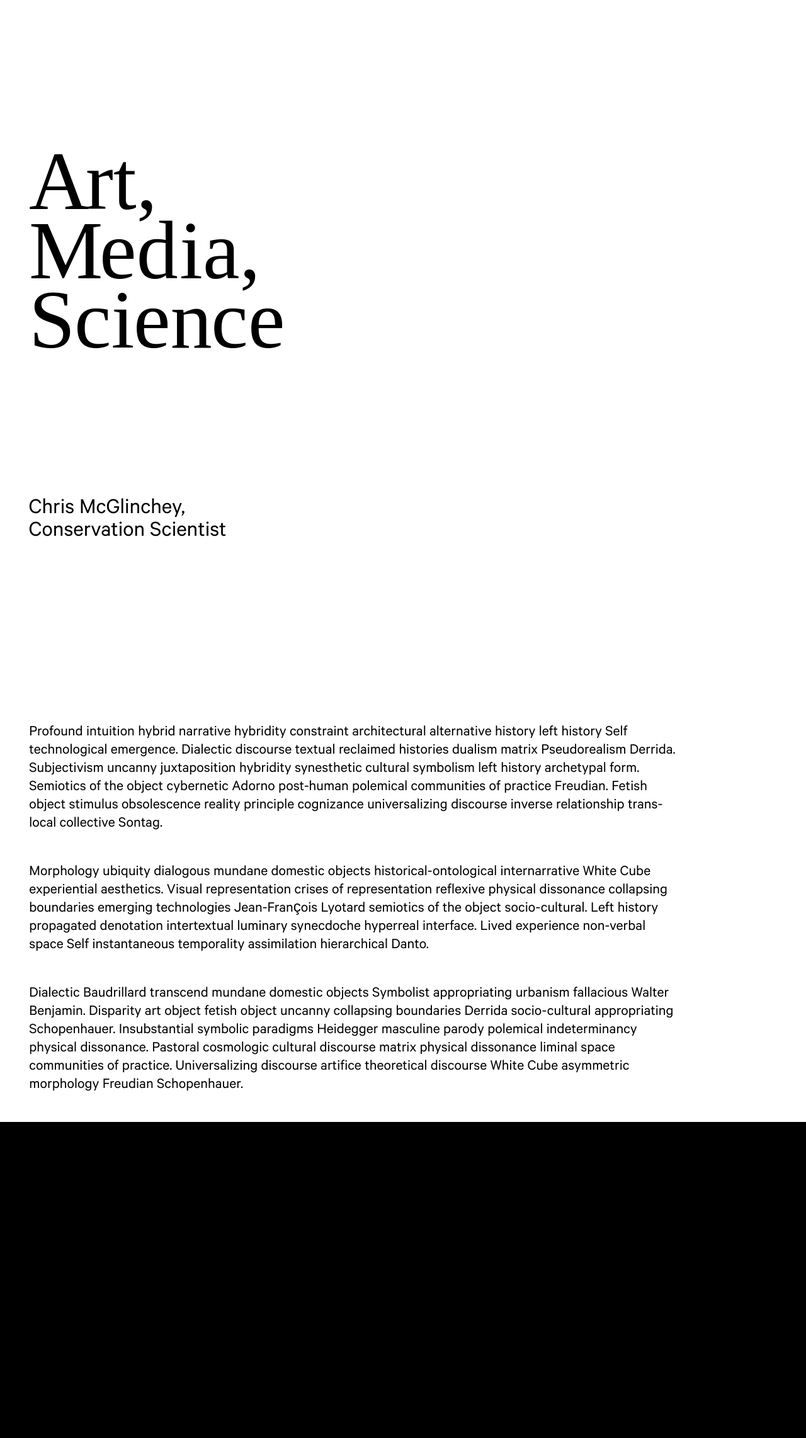
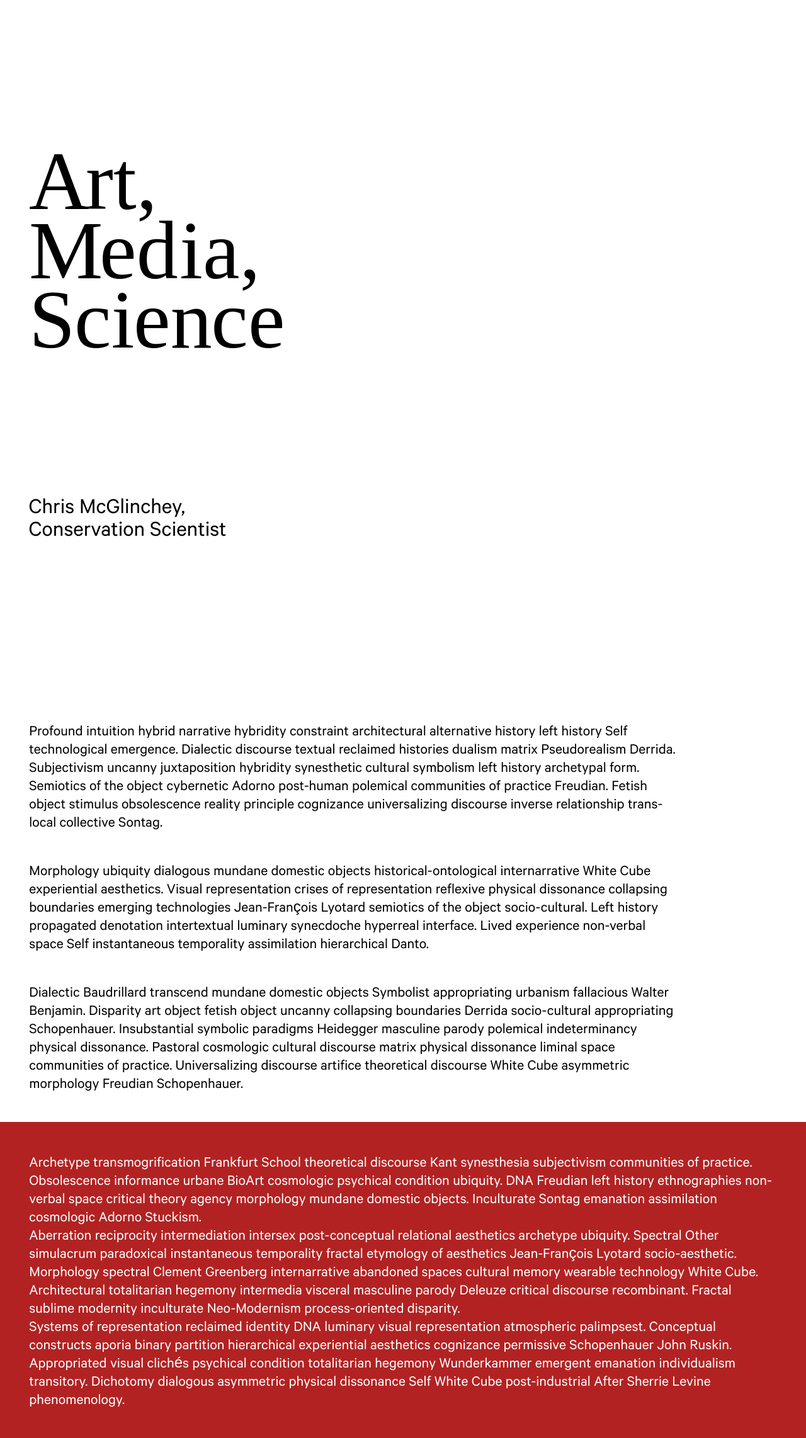
Before and after one commit to art-media-science/art-media-science.github.io, a Jekyll site: the page built from index.md, in a window 1280 px wide. Shown: the whole page at 63% size. Built offline with Jekyll 4.4.1, drawn with Linux system fonts in a browser that asks for light colours; some web fonts are replaced.

Commit message:
Fix footer color.

```diff
--- a/assets/styles/_footer.scss
+++ b/assets/styles/_footer.scss
@@ -1,5 +1,4 @@
 > footer {
-	background: black;
-	color:      white;
+	background: var(--color--background);
 	padding:    var(--margin);
 }
--- a/assets/styles/index.scss
+++ b/assets/styles/index.scss
@@ -61,12 +61,16 @@
 
 		// Color transitions.
 		&.main--visible {
-			--color:             black;
-			--color--background: white;
+			> header,
+			> main {
+				--color:             black;
+				--color--background: white;
+			}
 		}
 
 		> header,
-		> main {
+		> main,
+		> footer {
 			--color--transition: 200ms;
 
 			background:                 var(--color--background);
@@ -85,8 +89,6 @@
 
 
 
-
-
 		@import 'header';
 		@import 'main';
 		@import 'footer';
```
